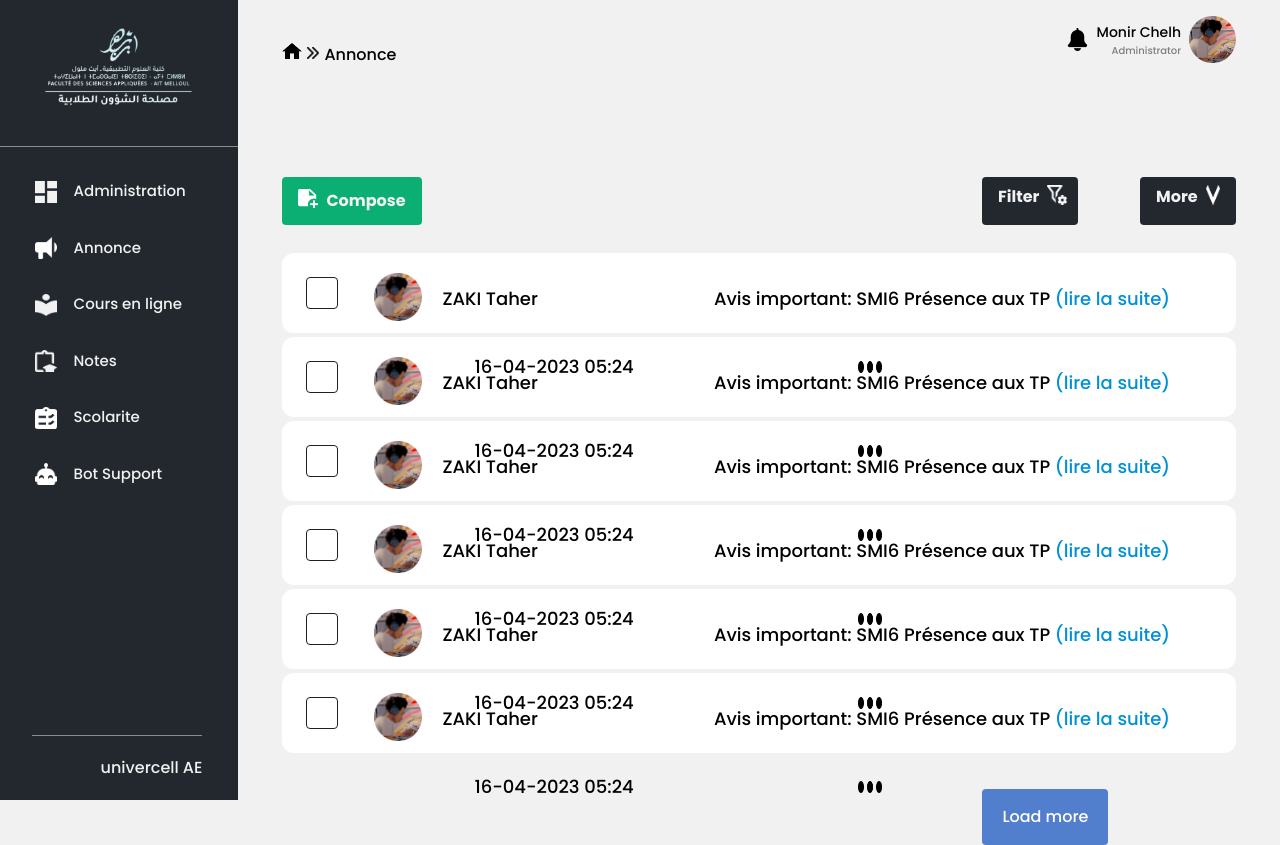
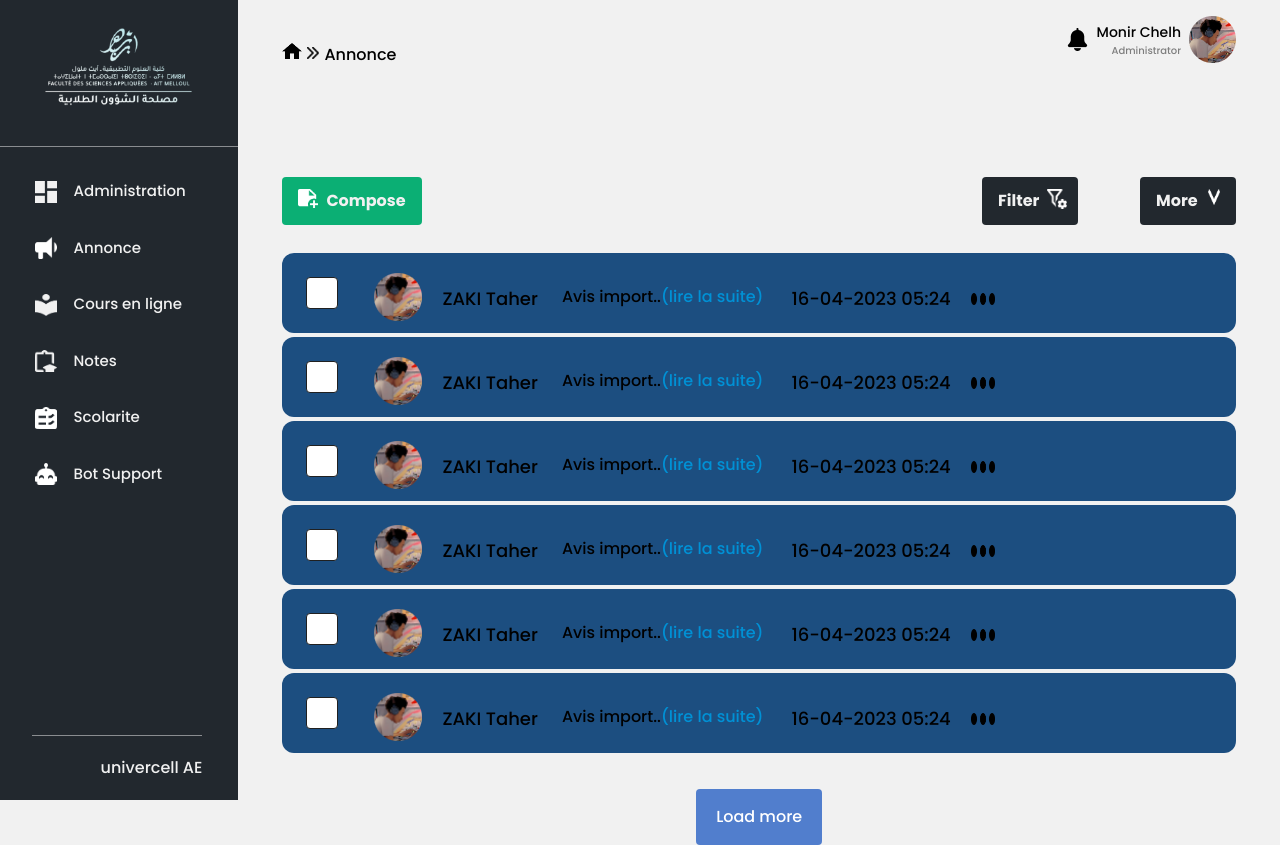
Before and after one commit to youne-elma/Intelligent-School-Management, a Django app: page /annonce/ in a window 1280 px wide. Run offline with Django 4.2, Linux system fonts and the light colour scheme; some libraries are stand-ins or nearby versions.

Commit message:
responsive AnnoncePage

```diff
--- a/core/templates/core/annonce.html
+++ b/core/templates/core/annonce.html
@@ -3,7 +3,7 @@
 {% block title %} Annonce {% endblock %}
 {% block content %}
 
-<div class="flex flex-wrap gap-[5px]  -mt-20">
+<div class="flex flex-wrap gap-[5px]  -mt-20 md:-mt-16">
     <img src="../../../theme/static/icons/Home.png"  class=" w-5 h-4 "alt="">
     <img src="../../../theme/static/icons/doubleRight.png"  class=" w-3 h-3 mt-1 "alt="">
     <span > Annonce</span>
@@ -11,7 +11,7 @@
 
 </div>
 <div >
- <div class="Content flex gap-[50px] flex-wrap justify-between mt-[50px]  ">
+ <div class="Content flex gap-[50px] flex-wrap justify-between mt-[50px]   ">
         <button class="bg-lightgreen text-lightcolor font-bold py-3 px-4 rounded inline-flex items-start w-25 h-15"  >
             <svg  viewBox="0 0 20 20"><img src="../../../theme/static/icons/ComposeAnnonce.png"  width="20" height="20" alt="compose "></svg>
             <span class="ml-2 "> Compose</span>
@@ -19,32 +19,100 @@
 
            <div class="flex gap-[50px]  flex-wrap justify-end  space-x-3  ">
 
-          <button class="bg-bluecharcoal text-lightcolor font-bold py-2 px-4 rounded inline-flex items-start w-24 h-12">
-            <span> Filter</span>
-            <svg  viewBox="0 0 20 20"><img src="../../../theme/static/icons/Filter.png"    class="ml-2 w-5 h-5"alt="filter "></svg>
+          <button class="bg-bluecharcoal text-lightcolor font-bold py-2 px-4 rounded inline-flex items-start w-24 h-12 ">
+            <span class="mt-1"> Filter</span>
+            <svg  viewBox="0 0 20 20"><img src="../../../theme/static/icons/Filter.png"    class="ml-2 w-5 h-5 mt-1"alt="filter "></svg>
 
           </button>
           <button class="bg-bluecharcoal text-lightcolor font-bold py-2 px-4 rounded inline-flex items-start w-24 h-12">
-            <span > More</span>
-            <svg  viewBox="0 0 20 20"><img src="../../../theme/static/icons/More.png" class="ml-2 w-5 h-5" alt="More "></svg>
+            <span class="mt-1" > More</span>
+            <svg  viewBox="0 0 20 20"><img src="../../../theme/static/icons/More.png" class="ml-2 w-5 h-4 mt-1" alt="More "></svg>
           </button>
 
      </div>
  </div>
 </br>
    <!--- this an annonce -->
- <div class="bg-white  w-50 h-20 rounded-xl mt-[4px] Content flex flex-wrap ">
 
-        <input id="link-checkbox" type="checkbox" value="" class="w-8 h-8 text-blue-600 bg-gray-100 border-darkcolor rounded focus:ring-blue-500 dark:focus:ring-blue-600 dark:ring-offset-gray-800 focus:ring-2 dark:bg-gray-700 dark:border-gray-600 ml-6 mt-6">
-        <img src="../../../theme/static/icons/UserPic.png"  class=" w-12 h-12  ml-9 mt-5 "alt="">
-        <span class="mt-8 text-ellipsis text-lg  ml-5">ZAKI Taher </span>
-        <span class="text-ellipsis mt-8 ml-44 text-lg">Avis important: SMI6 Présence aux TP <a href="#" class="text-denimcolor">(lire la suite)</a></span>
-        <span class="text-ellipsis mt-8 ml-48 text-lg"> 16-04-2023 05:24</span>
-        <img src="../../../theme/static/icons/Updel.png"  class=" w-6 h-3 ml-56 mt-10 "alt="">
- </div>
+   <div class="bg-white w-50 h-20  rounded-xl mt-[4px] Content flex flex-wrap 3xl:bg-bluecharcoal 2xl:bg-daredvilleorange bigSreen:bg-darkcolor xl:bg-loyalblue md:bg-smoothgreen ">
 
-   <!--- this an annonce -->
- <div class="bg-white  w-50 h-20 rounded-xl mt-[4px] Content flex flex-wrap ">
+    <input id="link-checkbox" type="checkbox" value="" class=" md:w-6 md:h-6 w-8 h-8 text-blue-600 bg-gray-100 border-darkcolor rounded focus:ring-blue-500 dark:focus:ring-blue-600 dark:ring-offset-gray-800 focus:ring-2 dark:bg-gray-700 dark:border-gray-600 ml-6 mt-6">
+    <img src="../../../theme/static/icons/UserPic.png"  class=" w-12 h-12  ml-9 mt-5  md:w-9 md:h-9 md:ml-7"alt="">
+    <span class="mt-8 text-ellipsis text-lg 3xl:text-base ml-5 2xl:text-base md:text-base md:ml-3 ">ZAKI Taher </span>
+    <span class="text-ellipsis mt-8  ml-44 3xl:text-base 3xl:ml-28 2xl:ml-20 2xl:hidden md:hidden xl:hidden text-lg ">Avis important: SMI6 Présence aux TP <a href="#" class="text-denimcolor">(lire la suite)</a></span>
+    <span class="text-ellipsis mt-8   md:ml-8 2xl:ml-14 xl:ml-6 Big:hidden  3xl:hidden">Avis import..<a href="#" class="text-denimcolor">(lire la suite)</a></span>
+    <span class="text-ellipsis mt-8   2xl:ml-20 xl:ml-7 3xl:text-base ml-48 text-lg 2xl:text-base md:hidden"> 16-04-2023 05:24</span>
+    <span class="text-ellipsis mt-8  md:text-base md:ml-20 xl:ml-20  ml-48 2xl:hidden md:hidden Big:hidden xl:hidden">16-04-2023</span>
+    <img src="../../../theme/static/icons/Updel.png"  class=" w-6 h-3 bigSreen:ml-20 mt-10 xl:ml-5 2xl:ml-32  md:hidden ml-56"alt="">
+    <img src="../../../theme/static/icons/Updel.png"  class=" w-5 h-2 bigSreen:ml-20 mt-10 xl:ml-9  2xl:ml-40  2xl:hidden xl:hidden md:ml-12 ml-56 Big:hidden"alt="">
+
+  </div>
+  <div class="bg-white w-50 h-20  rounded-xl mt-[4px] Content flex flex-wrap 3xl:bg-bluecharcoal 2xl:bg-daredvilleorange bigSreen:bg-darkcolor xl:bg-loyalblue md:bg-smoothgreen ">
+
+    <input id="link-checkbox" type="checkbox" value="" class=" md:w-6 md:h-6 w-8 h-8 text-blue-600 bg-gray-100 border-darkcolor rounded focus:ring-blue-500 dark:focus:ring-blue-600 dark:ring-offset-gray-800 focus:ring-2 dark:bg-gray-700 dark:border-gray-600 ml-6 mt-6">
+    <img src="../../../theme/static/icons/UserPic.png"  class=" w-12 h-12  ml-9 mt-5  md:w-9 md:h-9 md:ml-7"alt="">
+    <span class="mt-8 text-ellipsis text-lg 3xl:text-base ml-5 2xl:text-base md:text-base md:ml-3 ">ZAKI Taher </span>
+    <span class="text-ellipsis mt-8  ml-44 3xl:text-base 3xl:ml-28 2xl:ml-20 2xl:hidden md:hidden xl:hidden text-lg ">Avis important: SMI6 Présence aux TP <a href="#" class="text-denimcolor">(lire la suite)</a></span>
+    <span class="text-ellipsis mt-8   md:ml-8 2xl:ml-14 xl:ml-6 Big:hidden  3xl:hidden">Avis import..<a href="#" class="text-denimcolor">(lire la suite)</a></span>
+    <span class="text-ellipsis mt-8   2xl:ml-20 xl:ml-7 3xl:text-base ml-48 text-lg 2xl:text-base md:hidden"> 16-04-2023 05:24</span>
+    <span class="text-ellipsis mt-8  md:text-base md:ml-20 xl:ml-20  ml-48 2xl:hidden md:hidden Big:hidden xl:hidden">16-04-2023</span>
+    <img src="../../../theme/static/icons/Updel.png"  class=" w-6 h-3 bigSreen:ml-20 mt-10 xl:ml-5 2xl:ml-32  md:hidden ml-56"alt="">
+    <img src="../../../theme/static/icons/Updel.png"  class=" w-5 h-2 bigSreen:ml-20 mt-10 xl:ml-9  2xl:ml-40  2xl:hidden xl:hidden md:ml-12 ml-56 Big:hidden"alt="">
+
+  </div>
+  <div class="bg-white w-50 h-20  rounded-xl mt-[4px] Content flex flex-wrap 3xl:bg-bluecharcoal 2xl:bg-daredvilleorange bigSreen:bg-darkcolor xl:bg-loyalblue md:bg-smoothgreen ">
+
+    <input id="link-checkbox" type="checkbox" value="" class=" md:w-6 md:h-6 w-8 h-8 text-blue-600 bg-gray-100 border-darkcolor rounded focus:ring-blue-500 dark:focus:ring-blue-600 dark:ring-offset-gray-800 focus:ring-2 dark:bg-gray-700 dark:border-gray-600 ml-6 mt-6">
+    <img src="../../../theme/static/icons/UserPic.png"  class=" w-12 h-12  ml-9 mt-5  md:w-9 md:h-9 md:ml-7"alt="">
+    <span class="mt-8 text-ellipsis text-lg 3xl:text-base ml-5 2xl:text-base md:text-base md:ml-3 ">ZAKI Taher </span>
+    <span class="text-ellipsis mt-8  ml-44 3xl:text-base 3xl:ml-28 2xl:ml-20 2xl:hidden md:hidden xl:hidden text-lg ">Avis important: SMI6 Présence aux TP <a href="#" class="text-denimcolor">(lire la suite)</a></span>
+    <span class="text-ellipsis mt-8   md:ml-8 2xl:ml-14 xl:ml-6 Big:hidden  3xl:hidden">Avis import..<a href="#" class="text-denimcolor">(lire la suite)</a></span>
+    <span class="text-ellipsis mt-8   2xl:ml-20 xl:ml-7 3xl:text-base ml-48 text-lg 2xl:text-base md:hidden"> 16-04-2023 05:24</span>
+    <span class="text-ellipsis mt-8  md:text-base md:ml-20 xl:ml-20  ml-48 2xl:hidden md:hidden Big:hidden xl:hidden">16-04-2023</span>
+    <img src="../../../theme/static/icons/Updel.png"  class=" w-6 h-3 bigSreen:ml-20 mt-10 xl:ml-5 2xl:ml-32  md:hidden ml-56"alt="">
+    <img src="../../../theme/static/icons/Updel.png"  class=" w-5 h-2 bigSreen:ml-20 mt-10 xl:ml-9  2xl:ml-40  2xl:hidden xl:hidden md:ml-12 ml-56 Big:hidden"alt="">
+  </div>
+  <div class="bg-white w-50 h-20  rounded-xl mt-[4px] Content flex flex-wrap 3xl:bg-bluecharcoal 2xl:bg-daredvilleorange bigSreen:bg-darkcolor xl:bg-loyalblue md:bg-smoothgreen ">
+
+    <input id="link-checkbox" type="checkbox" value="" class=" md:w-6 md:h-6 w-8 h-8 text-blue-600 bg-gray-100 border-darkcolor rounded focus:ring-blue-500 dark:focus:ring-blue-600 dark:ring-offset-gray-800 focus:ring-2 dark:bg-gray-700 dark:border-gray-600 ml-6 mt-6">
+    <img src="../../../theme/static/icons/UserPic.png"  class=" w-12 h-12  ml-9 mt-5  md:w-9 md:h-9 md:ml-7"alt="">
+    <span class="mt-8 text-ellipsis text-lg 3xl:text-base ml-5 2xl:text-base md:text-base md:ml-3 ">ZAKI Taher </span>
+    <span class="text-ellipsis mt-8  ml-44 3xl:text-base 3xl:ml-28 2xl:ml-20 2xl:hidden md:hidden xl:hidden text-lg ">Avis important: SMI6 Présence aux TP <a href="#" class="text-denimcolor">(lire la suite)</a></span>
+    <span class="text-ellipsis mt-8   md:ml-8 2xl:ml-14 xl:ml-6 Big:hidden  3xl:hidden">Avis import..<a href="#" class="text-denimcolor">(lire la suite)</a></span>
+    <span class="text-ellipsis mt-8   2xl:ml-20 xl:ml-7 3xl:text-base ml-48 text-lg 2xl:text-base md:hidden"> 16-04-2023 05:24</span>
+    <span class="text-ellipsis mt-8  md:text-base md:ml-20 xl:ml-20  ml-48 2xl:hidden md:hidden Big:hidden xl:hidden">16-04-2023</span>
+    <img src="../../../theme/static/icons/Updel.png"  class=" w-6 h-3 bigSreen:ml-20 mt-10 xl:ml-5 2xl:ml-32  md:hidden ml-56"alt="">
+    <img src="../../../theme/static/icons/Updel.png"  class=" w-5 h-2 bigSreen:ml-20 mt-10 xl:ml-9  2xl:ml-40  2xl:hidden xl:hidden md:ml-12 ml-56 Big:hidden"alt="">
+
+  </div>
+  <div class="bg-white w-50 h-20  rounded-xl mt-[4px] Content flex flex-wrap 3xl:bg-bluecharcoal 2xl:bg-daredvilleorange bigSreen:bg-darkcolor xl:bg-loyalblue md:bg-smoothgreen ">
+
+    <input id="link-checkbox" type="checkbox" value="" class=" md:w-6 md:h-6 w-8 h-8 text-blue-600 bg-gray-100 border-darkcolor rounded focus:ring-blue-500 dark:focus:ring-blue-600 dark:ring-offset-gray-800 focus:ring-2 dark:bg-gray-700 dark:border-gray-600 ml-6 mt-6">
+    <img src="../../../theme/static/icons/UserPic.png"  class=" w-12 h-12  ml-9 mt-5  md:w-9 md:h-9 md:ml-7"alt="">
+    <span class="mt-8 text-ellipsis text-lg 3xl:text-base ml-5 2xl:text-base md:text-base md:ml-3 ">ZAKI Taher </span>
+    <span class="text-ellipsis mt-8  ml-44 3xl:text-base 3xl:ml-28 2xl:ml-20 2xl:hidden md:hidden xl:hidden text-lg ">Avis important: SMI6 Présence aux TP <a href="#" class="text-denimcolor">(lire la suite)</a></span>
+    <span class="text-ellipsis mt-8   md:ml-8 2xl:ml-14 xl:ml-6 Big:hidden  3xl:hidden">Avis import..<a href="#" class="text-denimcolor">(lire la suite)</a></span>
+    <span class="text-ellipsis mt-8   2xl:ml-20 xl:ml-7 3xl:text-base ml-48 text-lg 2xl:text-base md:hidden"> 16-04-2023 05:24</span>
+    <span class="text-ellipsis mt-8  md:text-base md:ml-20 xl:ml-20  ml-48 2xl:hidden md:hidden Big:hidden xl:hidden">16-04-2023</span>
+    <img src="../../../theme/static/icons/Updel.png"  class=" w-6 h-3 bigSreen:ml-20 mt-10 xl:ml-5 2xl:ml-32  md:hidden ml-56"alt="">
+    <img src="../../../theme/static/icons/Updel.png"  class=" w-5 h-2 bigSreen:ml-20 mt-10 xl:ml-9  2xl:ml-40  2xl:hidden xl:hidden md:ml-12 ml-56 Big:hidden"alt="">
+
+  </div>
+  <div class="bg-white w-50 h-20  rounded-xl mt-[4px] Content flex flex-wrap 3xl:bg-bluecharcoal 2xl:bg-daredvilleorange bigSreen:bg-darkcolor xl:bg-loyalblue md:bg-smoothgreen ">
+
+    <input id="link-checkbox" type="checkbox" value="" class=" md:w-6 md:h-6 w-8 h-8 text-blue-600 bg-gray-100 border-darkcolor rounded focus:ring-blue-500 dark:focus:ring-blue-600 dark:ring-offset-gray-800 focus:ring-2 dark:bg-gray-700 dark:border-gray-600 ml-6 mt-6">
+    <img src="../../../theme/static/icons/UserPic.png"  class=" w-12 h-12  ml-9 mt-5  md:w-9 md:h-9 md:ml-7"alt="">
+    <span class="mt-8 text-ellipsis text-lg 3xl:text-base ml-5 2xl:text-base md:text-base md:ml-3 ">ZAKI Taher </span>
+    <span class="text-ellipsis mt-8  ml-44 3xl:text-base 3xl:ml-28 2xl:ml-20 2xl:hidden md:hidden xl:hidden text-lg ">Avis important: SMI6 Présence aux TP <a href="#" class="text-denimcolor">(lire la suite)</a></span>
+    <span class="text-ellipsis mt-8   md:ml-8 2xl:ml-14 xl:ml-6 Big:hidden  3xl:hidden">Avis import..<a href="#" class="text-denimcolor">(lire la suite)</a></span>
+    <span class="text-ellipsis mt-8   2xl:ml-20 xl:ml-7 3xl:text-base ml-48 text-lg 2xl:text-base md:hidden"> 16-04-2023 05:24</span>
+    <span class="text-ellipsis mt-8  md:text-base md:ml-20 xl:ml-20  ml-48 2xl:hidden md:hidden Big:hidden xl:hidden">16-04-2023</span>
+    <img src="../../../theme/static/icons/Updel.png"  class=" w-6 h-3 bigSreen:ml-20 mt-10 xl:ml-5 2xl:ml-32  md:hidden ml-56"alt="">
+    <img src="../../../theme/static/icons/Updel.png"  class=" w-5 h-2 bigSreen:ml-20 mt-10 xl:ml-9  2xl:ml-40  2xl:hidden xl:hidden md:ml-12 ml-56 Big:hidden"alt="">
+
+  </div>
+
+<!--<div class="bg-white  w-50 h-20 rounded-xl mt-[4px] Content flex flex-wrap ">
 
     <input id="link-checkbox" type="checkbox" value="" class="w-8 h-8 text-blue-600 bg-gray-100 border-darkcolor rounded focus:ring-blue-500 dark:focus:ring-blue-600 dark:ring-offset-gray-800 focus:ring-2 dark:bg-gray-700 dark:border-gray-600 ml-6 mt-6">
     <img src="../../../theme/static/icons/UserPic.png"  class=" w-12 h-12  ml-9 mt-5 "alt="">
@@ -52,49 +120,9 @@
     <span class="text-ellipsis mt-8 ml-44 text-lg">Avis important: SMI6 Présence aux TP <a href="#" class="text-denimcolor">(lire la suite)</a></span>
     <span class="text-ellipsis mt-8 ml-48 text-lg"> 16-04-2023 05:24</span>
     <img src="../../../theme/static/icons/Updel.png"  class=" w-6 h-3 ml-56 mt-10 "alt="">
-</div>
-  <!--- this an annonce -->
-<div class="bg-white  w-50 h-20 rounded-xl mt-[4px] Content flex flex-wrap ">
+</div>-->
 
-    <input id="link-checkbox" type="checkbox" value="" class="w-8 h-8 text-blue-600 bg-gray-100 border-darkcolor rounded focus:ring-blue-500 dark:focus:ring-blue-600 dark:ring-offset-gray-800 focus:ring-2 dark:bg-gray-700 dark:border-gray-600 ml-6 mt-6">
-    <img src="../../../theme/static/icons/UserPic.png"  class=" w-12 h-12  ml-9 mt-5 "alt="">
-    <span class="mt-8 text-ellipsis text-lg  ml-5">ZAKI Taher </span>
-    <span class="text-ellipsis mt-8 ml-44 text-lg">Avis important: SMI6 Présence aux TP <a href="#" class="text-denimcolor">(lire la suite)</a></span>
-    <span class="text-ellipsis mt-8 ml-48 text-lg"> 16-04-2023 05:24</span>
-    <img src="../../../theme/static/icons/Updel.png"  class=" w-6 h-3 ml-56 mt-10 "alt="">
-</div>
-  <!--- this an annonce -->
-<div class="bg-white  w-50 h-20 rounded-xl mt-[4px] Content flex flex-wrap ">
-
-    <input id="link-checkbox" type="checkbox" value="" class="w-8 h-8 text-blue-600 bg-gray-100 border-darkcolor rounded focus:ring-blue-500 dark:focus:ring-blue-600 dark:ring-offset-gray-800 focus:ring-2 dark:bg-gray-700 dark:border-gray-600 ml-6 mt-6">
-    <img src="../../../theme/static/icons/UserPic.png"  class=" w-12 h-12  ml-9 mt-5 "alt="">
-    <span class="mt-8 text-ellipsis text-lg  ml-5">ZAKI Taher </span>
-    <span class="text-ellipsis mt-8 ml-44 text-lg">Avis important: SMI6 Présence aux TP <a href="#" class="text-denimcolor">(lire la suite)</a></span>
-    <span class="text-ellipsis mt-8 ml-48 text-lg"> 16-04-2023 05:24</span>
-    <img src="../../../theme/static/icons/Updel.png"  class=" w-6 h-3 ml-56 mt-10 "alt="">
-</div>
-
-  <!--- this an annonce -->
-<div class="bg-white  w-50 h-20 rounded-xl mt-[4px] Content flex flex-wrap ">
-
-    <input id="link-checkbox" type="checkbox" value="" class="w-8 h-8 text-blue-600 bg-gray-100 border-darkcolor rounded focus:ring-blue-500 dark:focus:ring-blue-600 dark:ring-offset-gray-800 focus:ring-2 dark:bg-gray-700 dark:border-gray-600 ml-6 mt-6">
-    <img src="../../../theme/static/icons/UserPic.png"  class=" w-12 h-12  ml-9 mt-5 "alt="">
-    <span class="mt-8 text-ellipsis text-lg  ml-5">ZAKI Taher </span>
-    <span class="text-ellipsis mt-8 ml-44 text-lg">Avis important: SMI6 Présence aux TP <a href="#" class="text-denimcolor">(lire la suite)</a></span>
-    <span class="text-ellipsis mt-8 ml-48 text-lg"> 16-04-2023 05:24</span>
-    <img src="../../../theme/static/icons/Updel.png"  class=" w-6 h-3 ml-56 mt-10 "alt="">
-</div>
-<div class="bg-white  w-50 h-20 rounded-xl mt-[4px] Content flex flex-wrap ">
-
-    <input id="link-checkbox" type="checkbox" value="" class="w-8 h-8 text-blue-600 bg-gray-100 border-darkcolor rounded focus:ring-blue-500 dark:focus:ring-blue-600 dark:ring-offset-gray-800 focus:ring-2 dark:bg-gray-700 dark:border-gray-600 ml-6 mt-6">
-    <img src="../../../theme/static/icons/UserPic.png"  class=" w-12 h-12  ml-9 mt-5 "alt="">
-    <span class="mt-8 text-ellipsis text-lg  ml-5">ZAKI Taher </span>
-    <span class="text-ellipsis mt-8 ml-44 text-lg">Avis important: SMI6 Présence aux TP <a href="#" class="text-denimcolor">(lire la suite)</a></span>
-    <span class="text-ellipsis mt-8 ml-48 text-lg"> 16-04-2023 05:24</span>
-    <img src="../../../theme/static/icons/Updel.png"  class=" w-6 h-3 ml-56 mt-10 "alt="">
-</div>
-
-   <div class="ml-[700px]">
+   <div class=" flex  items-center justify-center h-screen]">
   <button class="bg-blue hover:bg-cornflower  py-4 px-5 mt-9  text-ellipsis  text-white rounded"> Load more</button>
 
   </div>
--- a/core/urls.py
+++ b/core/urls.py
@@ -5,4 +5,6 @@ from . import views
 urlpatterns = [
     path("", views.index, name="index"),
     path("annonce/",views.annonce,name="annonce"),
+
+
 ]
--- a/theme/static/css/dist/styles.css
+++ b/theme/static/css/dist/styles.css
@@ -686,6 +686,18 @@ select {
   width: 100%;
 }
 
+@media (min-width: 100px) {
+  .container {
+    max-width: 100px;
+  }
+}
+
+@media (min-width: 500px) {
+  .container {
+    max-width: 500px;
+  }
+}
+
 @media (min-width: 760px) {
   .container {
     max-width: 760px;
@@ -695,6 +707,18 @@ select {
 @media (min-width: 1000px) {
   .container {
     max-width: 1000px;
+  }
+}
+
+@media (min-width: 1400px) {
+  .container {
+    max-width: 1400px;
+  }
+}
+
+@media (min-width: 1777px) {
+  .container {
+    max-width: 1777px;
   }
 }
 
@@ -773,10 +797,6 @@ select {
 
 .ml-\[16px\] {
   margin-left: 16px;
-}
-
-.ml-\[700px\] {
-  margin-left: 700px;
 }
 
 .ml-auto {
@@ -865,6 +885,10 @@ select {
 
 .h-12 {
   height: 3rem;
+}
+
+.h-2 {
+  height: 0.5rem;
 }
 
 .h-20 {
@@ -1385,3 +1409,152 @@ select {
     padding-left: 2.5rem;
   }
 }
+
+@media (min-width: 500px) and (max-width: 1000px) {
+  .md\:-mt-16 {
+    margin-top: -4rem;
+  }
+
+  .md\:ml-16 {
+    margin-left: 4rem;
+  }
+
+  .md\:ml-20 {
+    margin-left: 5rem;
+  }
+
+  .md\:ml-3 {
+    margin-left: 0.75rem;
+  }
+
+  .md\:ml-7 {
+    margin-left: 1.75rem;
+  }
+
+  .md\:ml-8 {
+    margin-left: 2rem;
+  }
+
+  .md\:ml-12 {
+    margin-left: 3rem;
+  }
+
+  .md\:hidden {
+    display: none;
+  }
+
+  .md\:h-6 {
+    height: 1.5rem;
+  }
+
+  .md\:h-9 {
+    height: 2.25rem;
+  }
+
+  .md\:w-6 {
+    width: 1.5rem;
+  }
+
+  .md\:w-9 {
+    width: 2.25rem;
+  }
+
+  .md\:bg-smoothgreen {
+    --tw-bg-opacity: 1;
+    background-color: rgb(97 136 48 / var(--tw-bg-opacity));
+  }
+
+  .md\:text-base {
+    font-size: 1rem;
+    line-height: 1.5rem;
+  }
+}
+
+@media (min-width: 1000px) and (max-width: 1400px) {
+  .xl\:ml-20 {
+    margin-left: 5rem;
+  }
+
+  .xl\:ml-5 {
+    margin-left: 1.25rem;
+  }
+
+  .xl\:ml-6 {
+    margin-left: 1.5rem;
+  }
+
+  .xl\:ml-7 {
+    margin-left: 1.75rem;
+  }
+
+  .xl\:ml-9 {
+    margin-left: 2.25rem;
+  }
+
+  .xl\:hidden {
+    display: none;
+  }
+
+  .xl\:bg-loyalblue {
+    --tw-bg-opacity: 1;
+    background-color: rgb(28 78 128 / var(--tw-bg-opacity));
+  }
+}
+
+@media (min-width: 1400px) and (max-width: 1777px) {
+  .\32xl\:ml-14 {
+    margin-left: 3.5rem;
+  }
+
+  .\32xl\:ml-20 {
+    margin-left: 5rem;
+  }
+
+  .\32xl\:ml-32 {
+    margin-left: 8rem;
+  }
+
+  .\32xl\:ml-40 {
+    margin-left: 10rem;
+  }
+
+  .\32xl\:hidden {
+    display: none;
+  }
+
+  .\32xl\:bg-daredvilleorange {
+    --tw-bg-opacity: 1;
+    background-color: rgb(234 106 71 / var(--tw-bg-opacity));
+  }
+
+  .\32xl\:text-base {
+    font-size: 1rem;
+    line-height: 1.5rem;
+  }
+}
+
+@media (min-width: 1777px) and (max-width: 2000px) {
+  .\33xl\:ml-28 {
+    margin-left: 7rem;
+  }
+
+  .\33xl\:hidden {
+    display: none;
+  }
+
+  .\33xl\:bg-bluecharcoal {
+    --tw-bg-opacity: 1;
+    background-color: rgb(34 40 46 / var(--tw-bg-opacity));
+  }
+
+  .\33xl\:text-base {
+    font-size: 1rem;
+    line-height: 1.5rem;
+  }
+}
+
+@media (min-width: 1777px) {
+  .Big\:hidden {
+    display: none;
+  }
+}
```
Also changed, not shown: theme/static_src/tailwind.config.js (+7 -0 lines), theme/static/js/script.js (line endings or trailing spaces).
